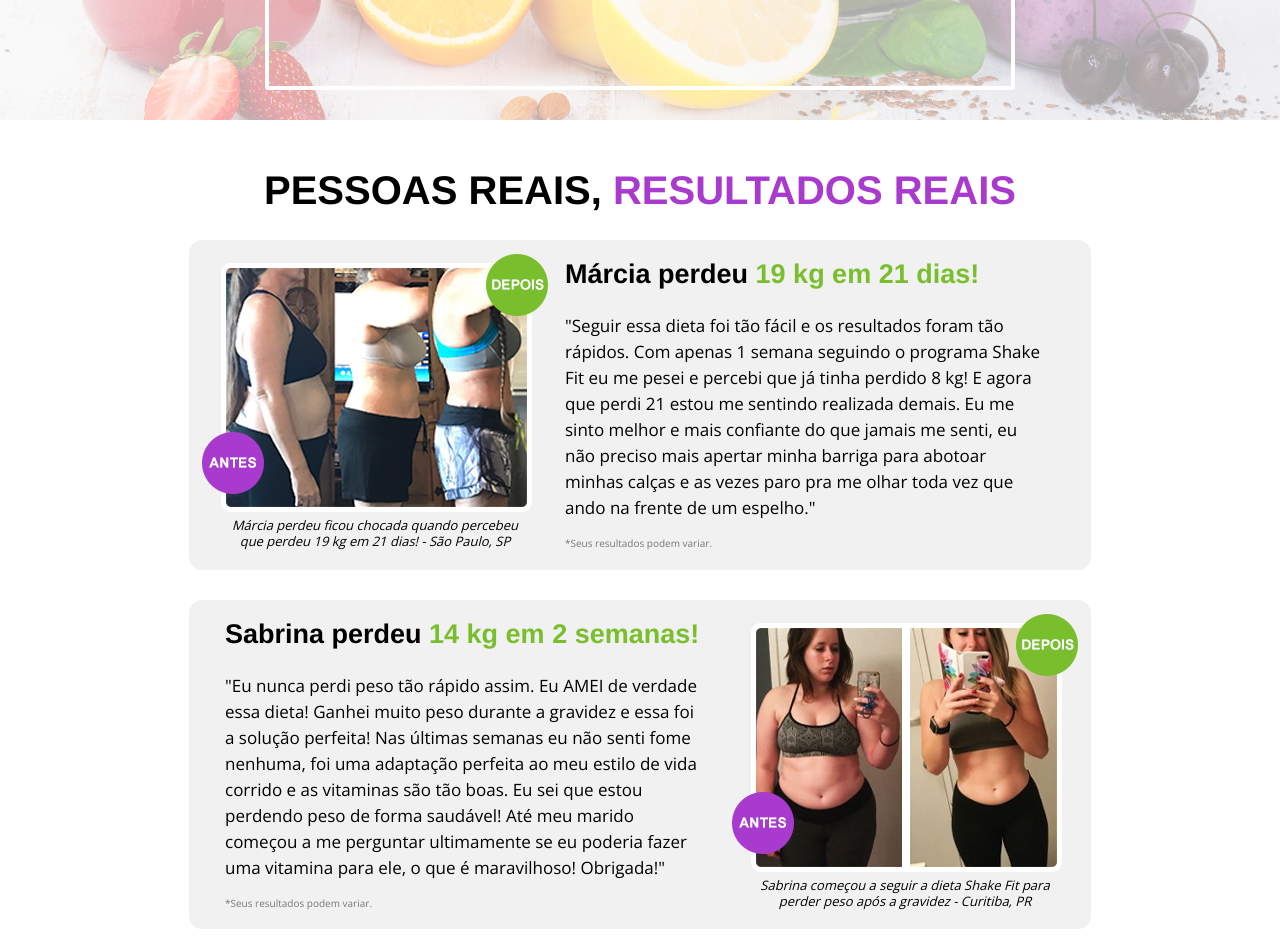
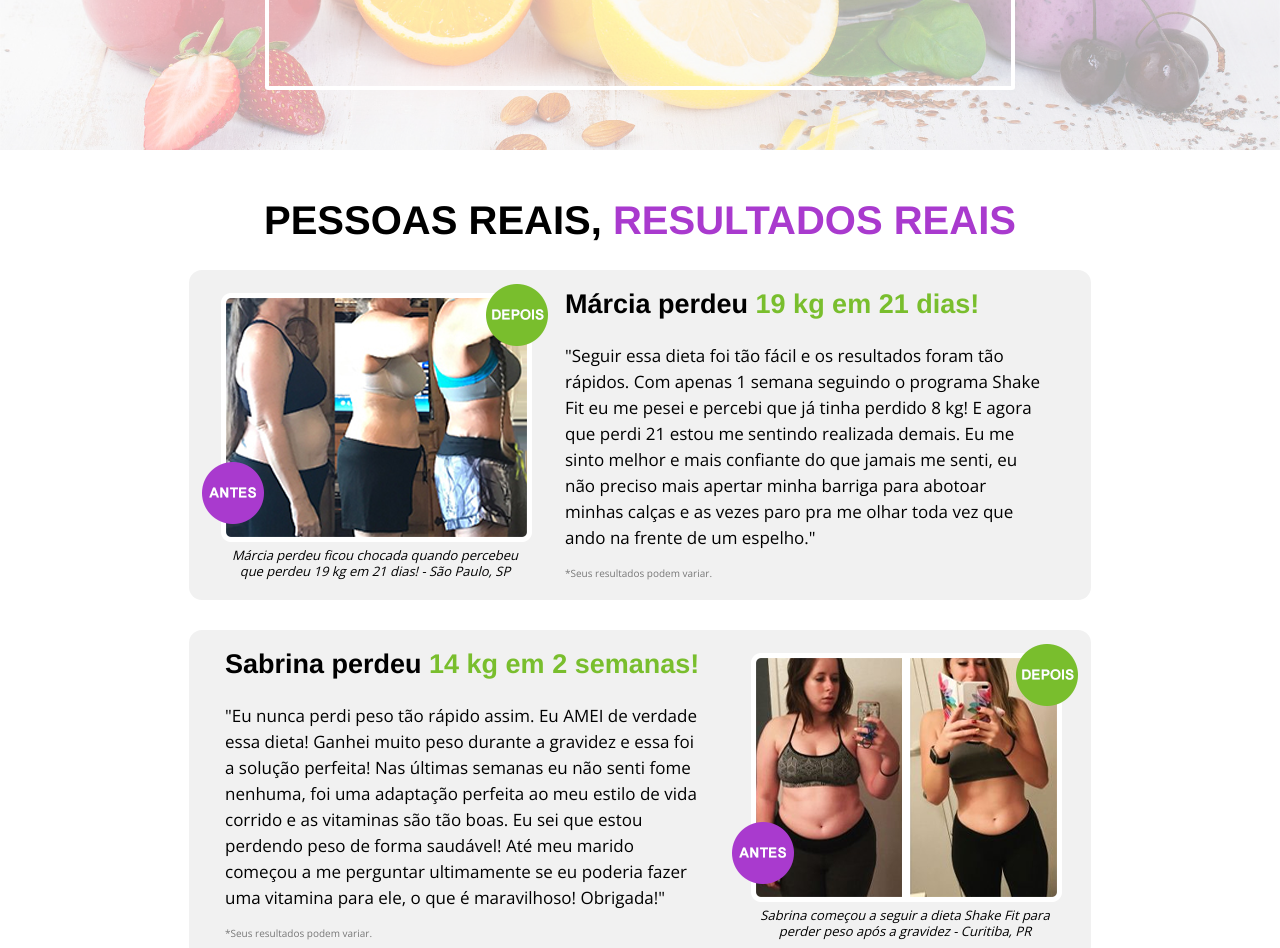
Before and after one commit to aftermedia21/shakefit.com, a plain HTML site: page index.html in a window 1280 px wide. Shown: the part 660-1608 px from the top of the page. Drawn offline with nearby package versions, Linux system fonts and the light colour scheme; a script that the page names is missing.

Commit message:
Add files via upload

```diff
--- a/assets/css/com.css
+++ b/assets/css/com.css
@@ -688,7 +688,7 @@ nav ul li.active span{
 /* --------------------------- THREE BOXES SECTION ---------------------------- */
 .three-boxes{
   background: #ffffff;
-  margin-top: 30px;
+  margin-top: 60px;
   padding: 10px 0;
   height: auto;
 }
```
